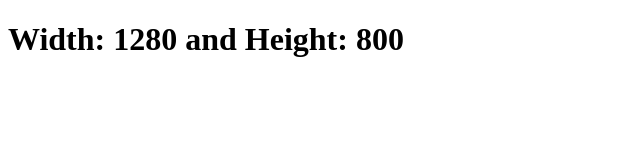
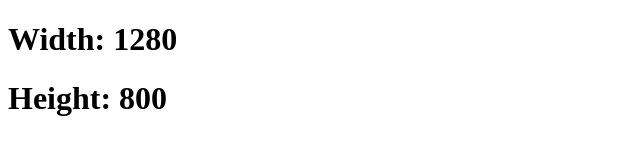
Before and after one commit to acciojob/screen-size-Jyoti190512, a website: page main.html in a window 1280 px wide. Shown: the whole page, without its empty margins (0-640 px from the left). Drawn offline with Linux system fonts and the light colour scheme.

Commit message:
created a submission

```diff
--- a/main.html
+++ b/main.html
@@ -1,17 +1,13 @@
 <!DOCTYPE html>
-
 <html>
-
 <head>
-	<link rel="stylesheet" href="styles.css">
+    <link rel="stylesheet" href="styles.css">
 </head>
-
-<body><div id="sizeInfo"><h1></h1></div>
-	<!-- the entire body must be written by student -->
-
-    <script type="text/javascript" src="./script.js">
-</script>
-
+<body>
+    <div id="sizeInfo">
+        <h1>Width: </h1>
+        <h1>Height: </h1>
+    </div>
+    <script type="text/javascript" src="./script.js"></script>
 </body>
-
 </html>
--- a/script.js
+++ b/script.js
@@ -1,15 +1,17 @@
-//your JS code here. If required.
- let height=this.innerHeight;
-    let width=this.innerWidth;
-   let div=document.getElementById("sizeInfo");
-    let h=div.firstChild;
-    h.innerText="Width: "+width+" and Height: "+height;
-window.addEventListener("resize",function(){
-    let height=this.innerHeight;
-    let width=this.innerWidth;
-   let div=document.getElementById("sizeInfo");
-    let h=div.firstChild;
+// Get references to the <h1> tags
+const widthTag = document.querySelector("#sizeInfo h1:nth-of-type(1)");
+const heightTag = document.querySelector("#sizeInfo h1:nth-of-type(2)");
 
-    h.innerText="Width: "+width+" and Height: "+height;
+// Function to update the width and height in the <h1> tags
+function updateSize() {
+    const width = window.innerWidth;
+    const height = window.innerHeight;
+    widthTag.textContent = "Width: " + width;
+    heightTag.textContent = "Height: " + height;
+}
 
-  })
+// Call the function initially to display the initial width and height
+updateSize();
+
+// Add an event listener to the window for the "resize" event
+window.addEventListener("resize", updateSize);
```
